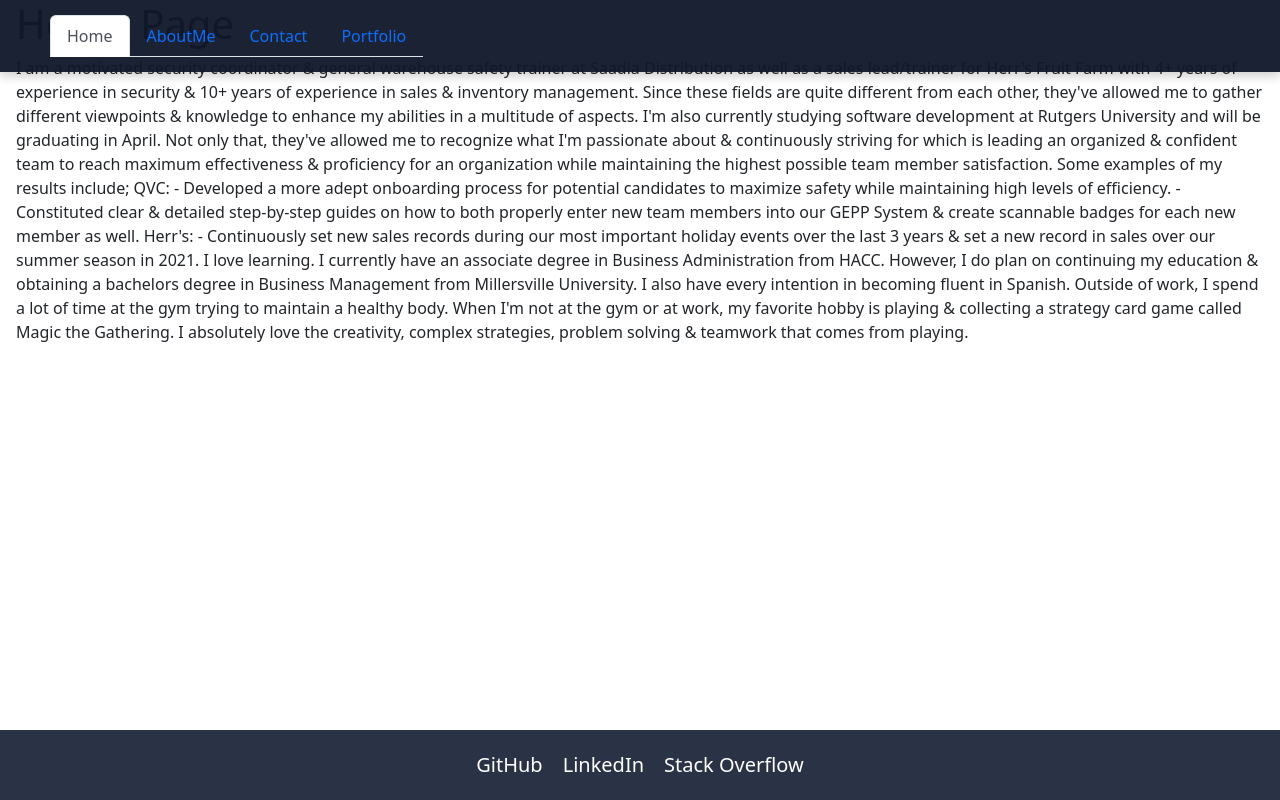
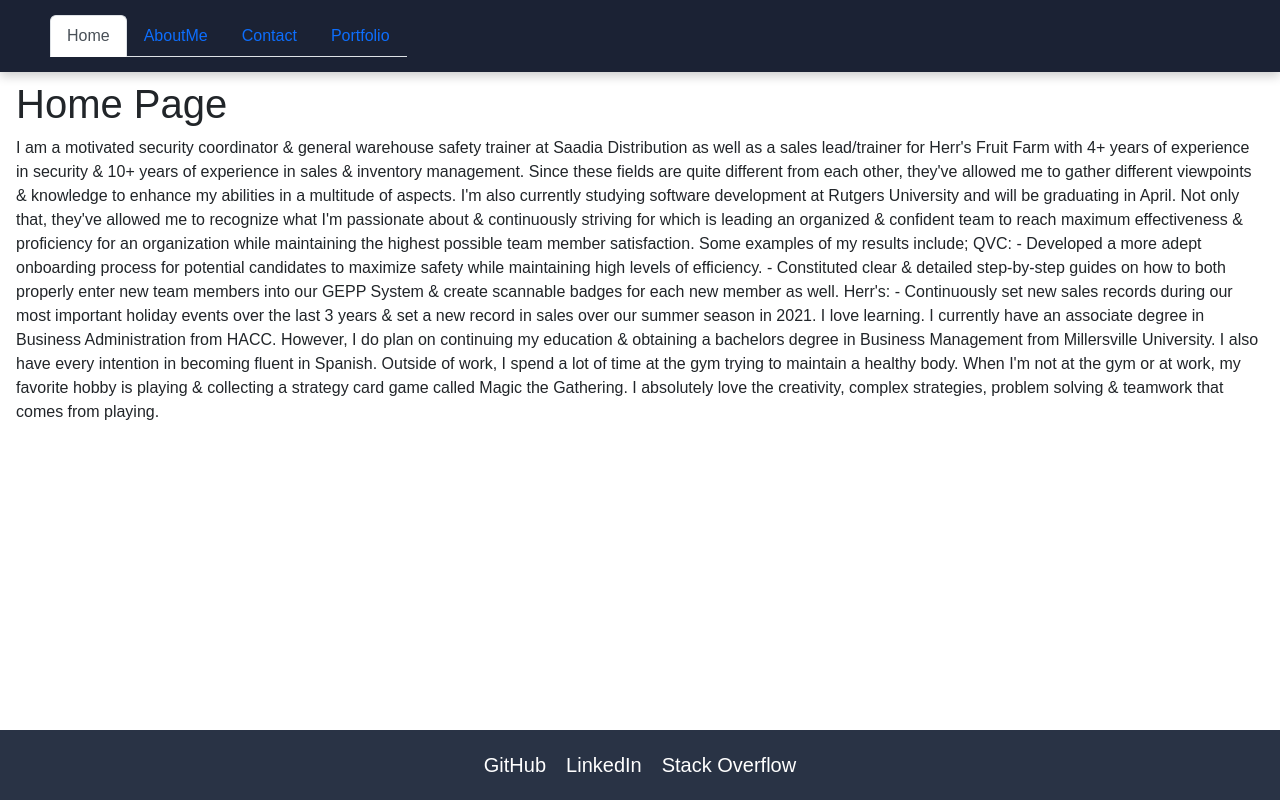
Before and after one commit to AlexMNewcomer/MyPortfolio, a React (Vite) app in the folder Portfolio/: page / in a window 1280 px wide. Built offline with nearby package versions, Linux system fonts and the light colour scheme.

Commit message:
Updates to css

```diff
--- a/Portfolio/src/styles/Home.css
+++ b/Portfolio/src/styles/Home.css
@@ -7,7 +7,7 @@
   height: 100vh;
   background: linear-gradient(135deg, #0f172a, #1e293b);
   color: white;
-  margin-top: 40px;
+  margin-top: 80px;
   text-align: center;
   padding: 40px;
   font-family: 'Poppins', sans-serif;
@@ -150,3 +150,10 @@
   color: #facc15;
   transform: scale(1.2);
 }
+
+/* Global Styles */
+body {
+  margin: 0;
+  margin-top: 80px;
+  font-family: 'Poppins', sans-serif;
+}
```
